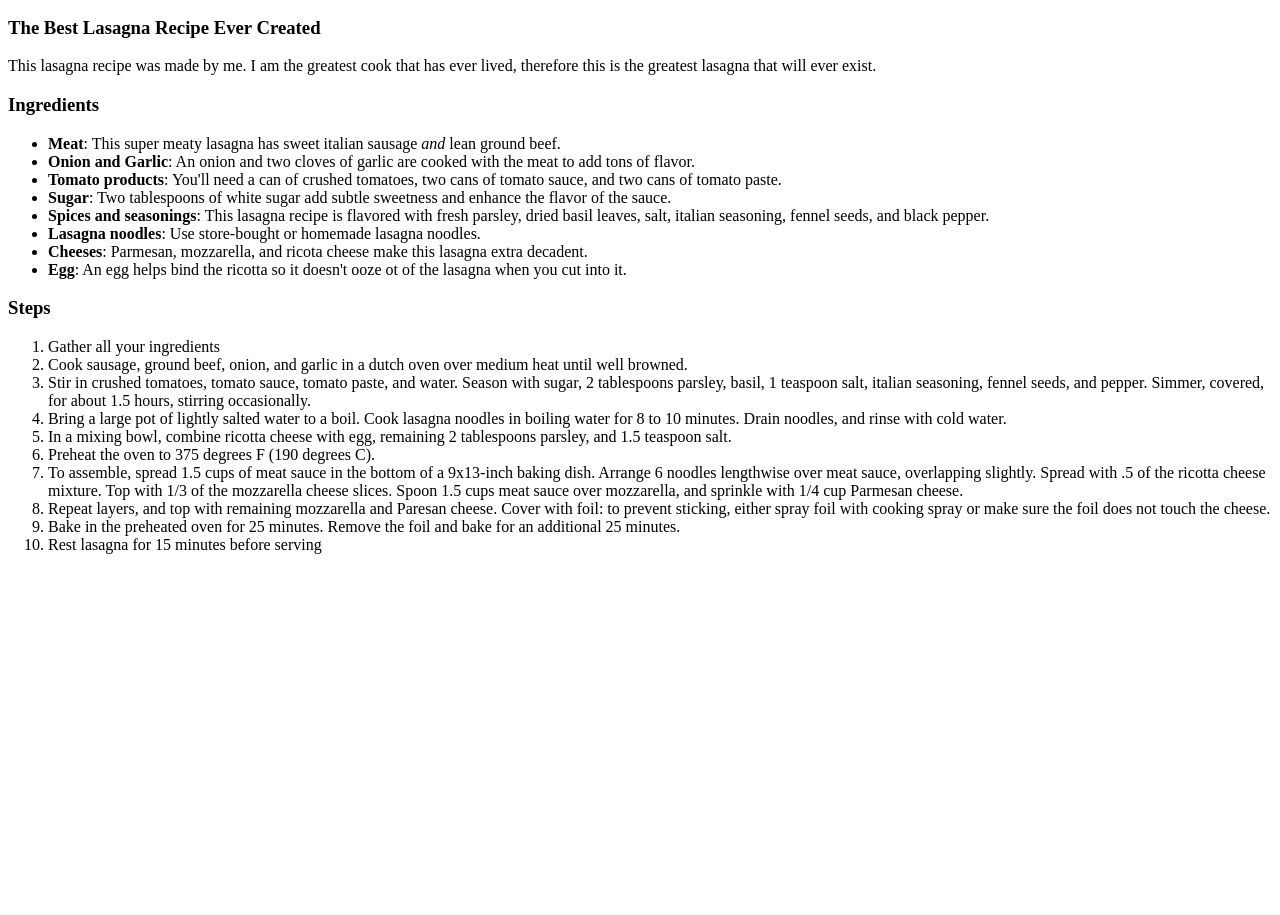
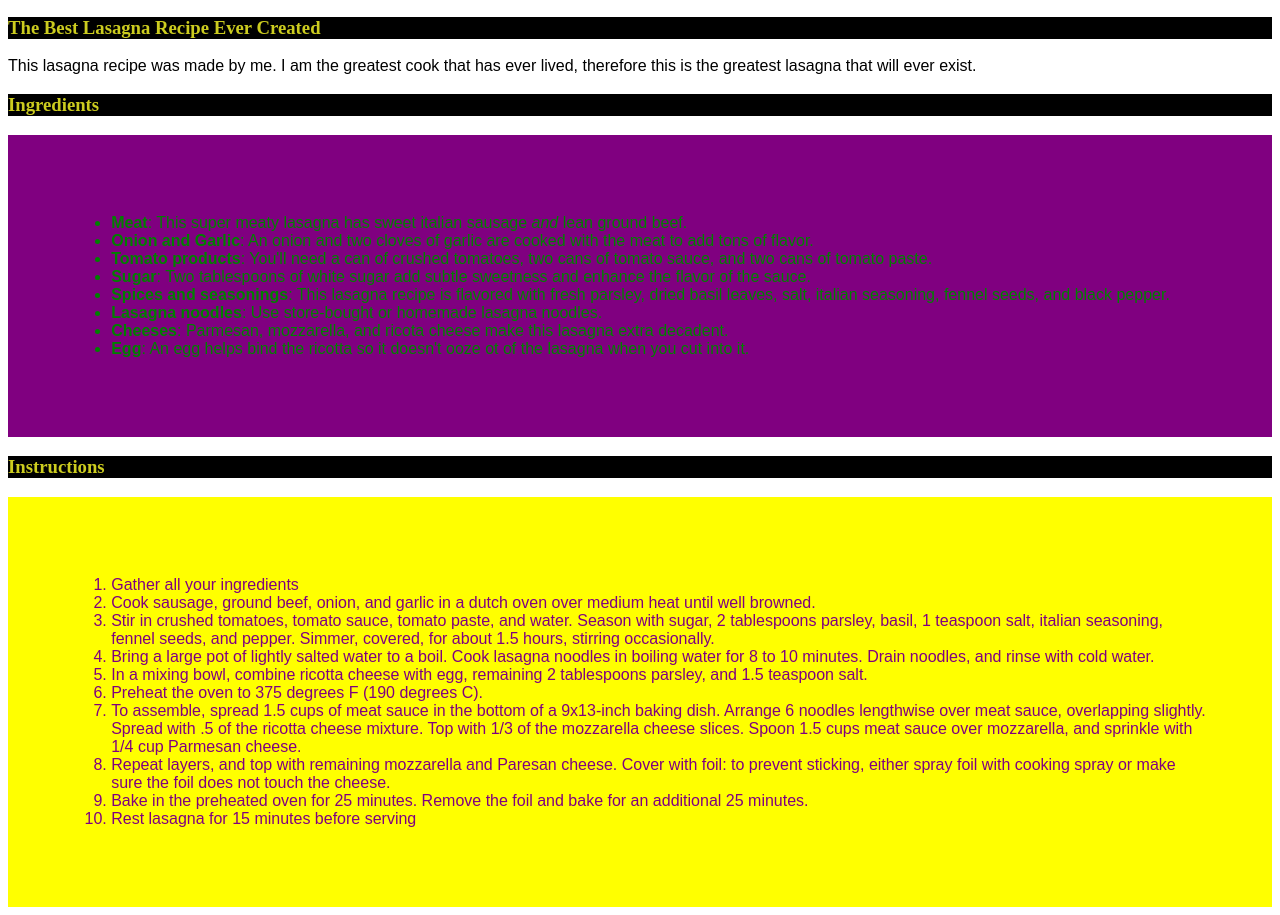
Before and after one commit to tcculb/odin-recipes, a plain HTML site: page recipes/lasagna.html in a window 1280 px wide. Shown: the part 286-1201 px from the top of the page. Before the commit the page ends 856 px from the top, so only its background shows below. Drawn offline with Linux system fonts and the light colour scheme.

Commit message:
updated css and stylized the site

```diff
--- a/recipes/lasagna.html
+++ b/recipes/lasagna.html
@@ -4,6 +4,7 @@
     <meta charset="UTF-8">
     <meta name="viewport" content="width=device-width, initial-scale=1.0">
     <title>Lasagna Recipe</title>
+    <link rel="stylesheet" href="../styles.css">
 </head>
 <body>
     <h1>Lasagna Recipe</h1>
@@ -16,6 +17,7 @@
 
     <p>This lasagna recipe was made by me. I am the greatest cook that has ever lived, therefore this is the greatest lasagna that will ever exist.</p>
     <h3>Ingredients</h3>
+        <div class="ingredients">
         <ul>
             <li><strong>Meat</strong>: This super meaty lasagna has sweet italian sausage <i>and</i> lean ground beef.</li>
             <li><strong>Onion and Garlic</strong>: An onion and two cloves of garlic are cooked with the meat to add tons of flavor.</li>
@@ -27,7 +29,9 @@
             <li><strong>Egg</strong>: An egg helps bind the ricotta so it doesn't ooze ot of the lasagna when you cut into it.</li>
             </strong></li>
         </ul>
-    <h3>Steps</h3>
+        </div>
+    <h3>Instructions</h3>
+        <div class="instructions">
         <ol>
             <li>Gather all your ingredients</li>
             <li>Cook sausage, ground beef, onion, and garlic in a dutch oven over medium heat until well browned.</li>
@@ -40,6 +44,7 @@
             <li>Bake in the preheated oven for 25 minutes. Remove the foil and bake for an additional 25 minutes.</li>
             <li>Rest lasagna for 15 minutes before serving</li>
         </ol>
+        </div>
 
 </body>
 </html>
--- /dev/null
+++ b/styles.css
@@ -0,0 +1,31 @@
+* {
+    font-family: "Arial";
+}
+
+h1 {
+    background-color: green;
+    color: white;
+}
+
+.rcp-list {
+    background-color: gray;
+    color: aquamarine;
+}
+
+h3 {
+    background-color: black;
+    color: rgb(204, 204, 31);
+    font-family: "Papyrus";
+}
+
+.ingredients {
+    background-color: purple;
+    color: green;
+    padding: 5%;
+}
+
+.instructions {
+    background-color: yellow;
+    color: purple;
+    padding: 5%;
+}
```
Also changed, not shown: index.html (+3 -0 lines), recipes/buffchickdip.html (+5 -0 lines), recipes/chocmousse.html (+5 -0 lines).
